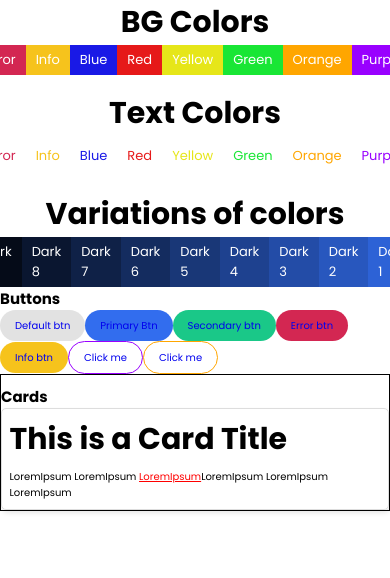
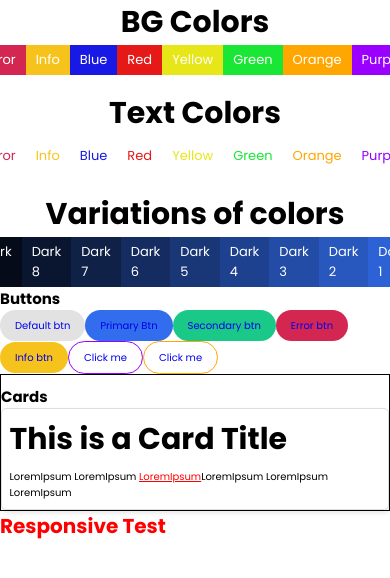
Before and after one commit to islom-sattorov/colors-scss, a React (Vite) app: page / in a window 390 px wide. Shown: the top 578 px of the page. Built offline with nearby package versions, Linux system fonts and the light colour scheme.

Commit message:
sass media query

```diff
--- a/src/App.jsx
+++ b/src/App.jsx
@@ -8,6 +8,7 @@ function App() {
       <Colors />
       <Buttons />
       <Card />
+      <h1 className='responsive-test'>Responsive Test</h1>
     </>
   )
 }
--- /dev/null
+++ b/src/Partials/_breakpoints.scss
@@ -0,0 +1,70 @@
+$breakpoints: (
+    'xs': 0,
+    'sm': 480px,
+    'md': 720px,
+    'lg': 960px,
+    'xl': 1200px,
+);
+
+@mixin xs{
+    @media(min-width: map-get($breakpoints, 'xs')){
+        @content;
+    }
+}
+
+@mixin sm{
+    @media(min-width: map-get($breakpoints, 'sm')){
+        @content;
+    }
+}
+
+@mixin md{
+    @media(min-width: map-get($breakpoints, 'md')){
+        @content;
+    }
+}
+
+@mixin lg{
+    @media(min-width: map-get($breakpoints, 'lg')){
+        @content;
+    }
+}
+
+@mixin xl{
+    @media(min-width: map-get($breakpoints, 'xl')){
+        @content;
+    }
+}
+
+// specific breakpoint
+@mixin breakpoint($bp: 0){
+    @media(min-width: $bp){
+        @content;
+    }
+}
+
+.responsive-test{
+    @include xs{
+        color: red;
+    }
+
+    @include sm{
+        color: blue;
+    }
+
+    @include md{
+        color: green;
+    }
+
+    @include lg{
+        color: purple;
+    }
+
+    @include xl{
+        color: orange;
+    }
+
+    @include breakpoint(1400px){
+        color: pink;
+    }
+}
--- a/src/index.scss
+++ b/src/index.scss
@@ -11,3 +11,5 @@
 
 // components
 @import './Partials/buttons';
+
+@import './Partials/breakpoints'
```
